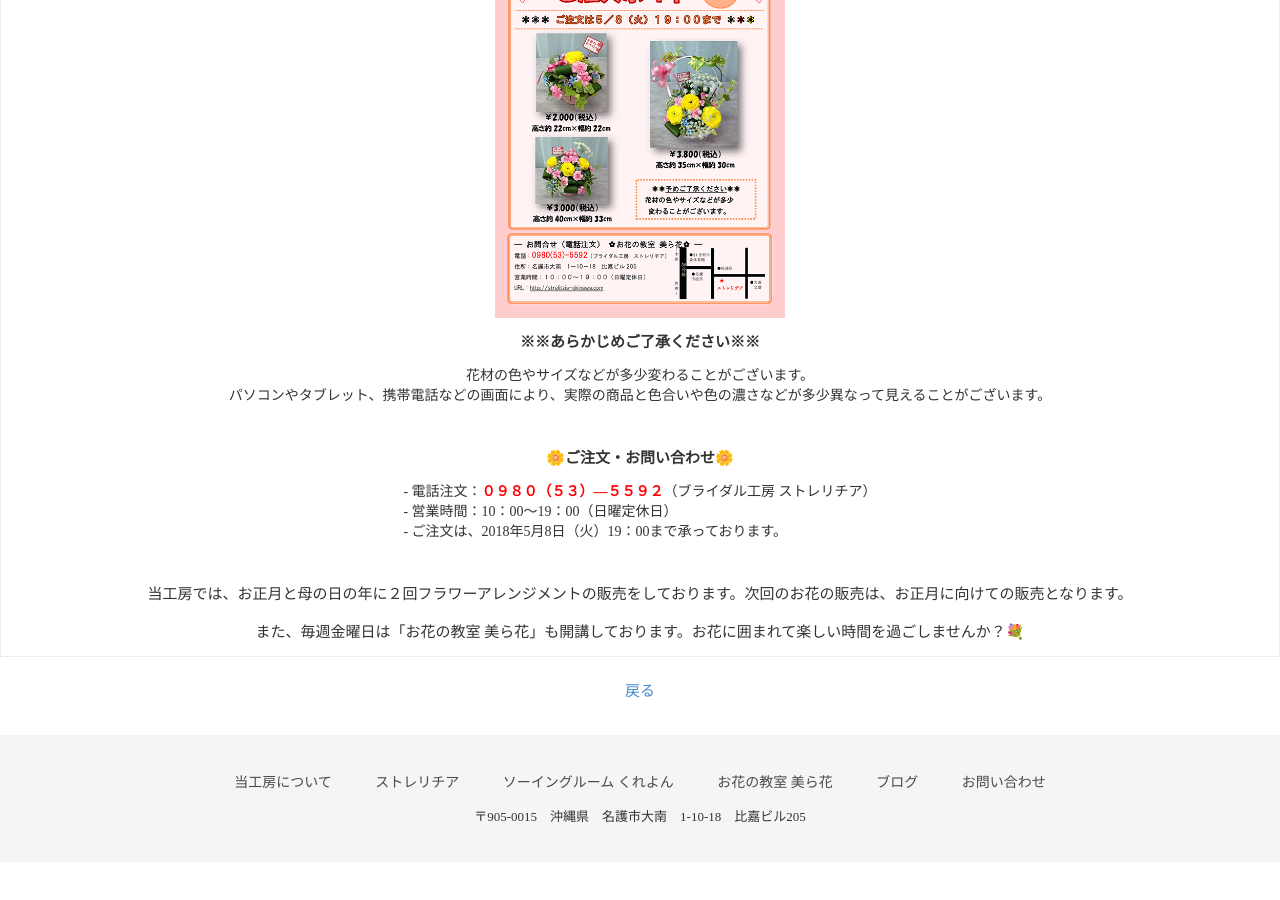
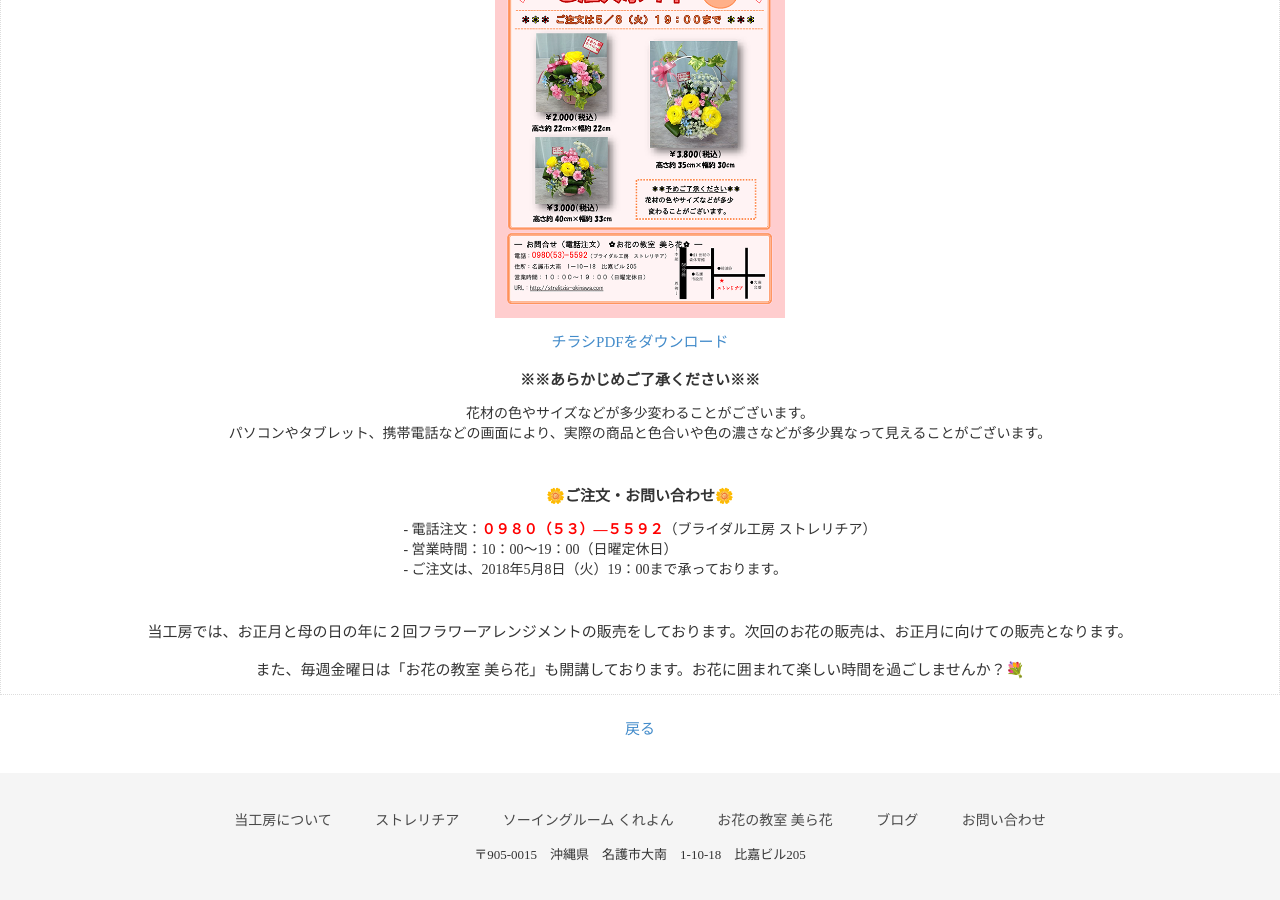
Before and after one commit to happyshohaku/strelitzia, a Jekyll site: the page built from _posts/2018-04-15-mothers-day-flower-gift-h30.md, in a window 1280 px wide and 900 px high, scrolled down 881 px. Built offline with Jekyll 4.4.1, drawn with Linux system fonts in a browser that asks for light colours; nearby versions of some CDN libraries; some web fonts are replaced; before the commit the page ends 1743 px from its top, so only the background shows below that.

Commit message:
20180415 blog add pdf

```diff
--- a/_posts/2018-04-15-mothers-day-flower-gift-h30.md
+++ b/_posts/2018-04-15-mothers-day-flower-gift-h30.md
@@ -15,24 +15,26 @@ author: お花の教室 美ら花
 <hr>
 <div class="row">
     <div class="col-sm-4" style="font-weight: bold;">
-        (1) 高さ約22㎝×幅約22㎝
-        <br>￥2,000（税込）<br>
+        (1) 高さ約22㎝×幅約22㎝<br/>
+        ￥2,000（税込）<br/>
         <img src="/img/blog/20180415/01.jpg" style="width:290px;" />
     </div>
     <div class="col-sm-4" style="font-weight: bold;">
-        (2) 高さ約40㎝×幅約33㎝<br>
-        ￥3,000（税込）<br>
+        (2) 高さ約40㎝×幅約33㎝<br/>
+        ￥3,000（税込）<br/>
         <img src="/img/blog/20180415/02.jpg" style="width:290px;" />
     </div>
     <div class="col-sm-4" style="font-weight: bold;">
-        (3) 高さ約35㎝×幅約30㎝<br>
-        ￥3,800（税込）<br>
+        (3) 高さ約35㎝×幅約30㎝<br/>
+        ￥3,800（税込）<br/>
         <img src="/img/blog/20180415/03.jpg" style="width:290px;" />
     </div>
 </div>
 <hr>
 
 <img src="/img/blog/20180415/04.png" style="width:290px;" />
+
+<a href="/img/blog/20180415/平成30年　母の日　チラシ.pdf">チラシPDFをダウンロード</a>
 
 **※※あらかじめご了承ください※※**
  - 花材の色やサイズなどが多少変わることがございます。
```
Also changed, not shown: 1 other file.
